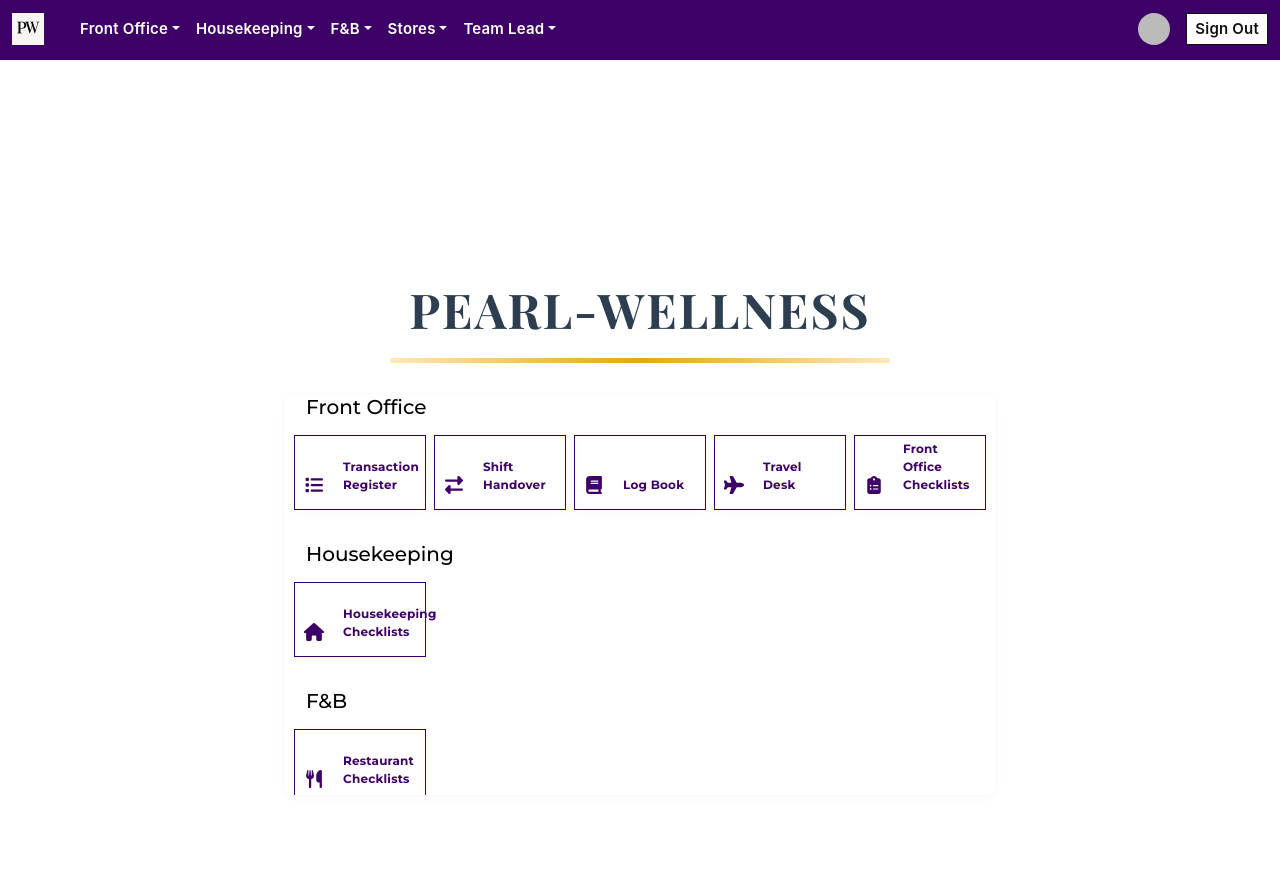
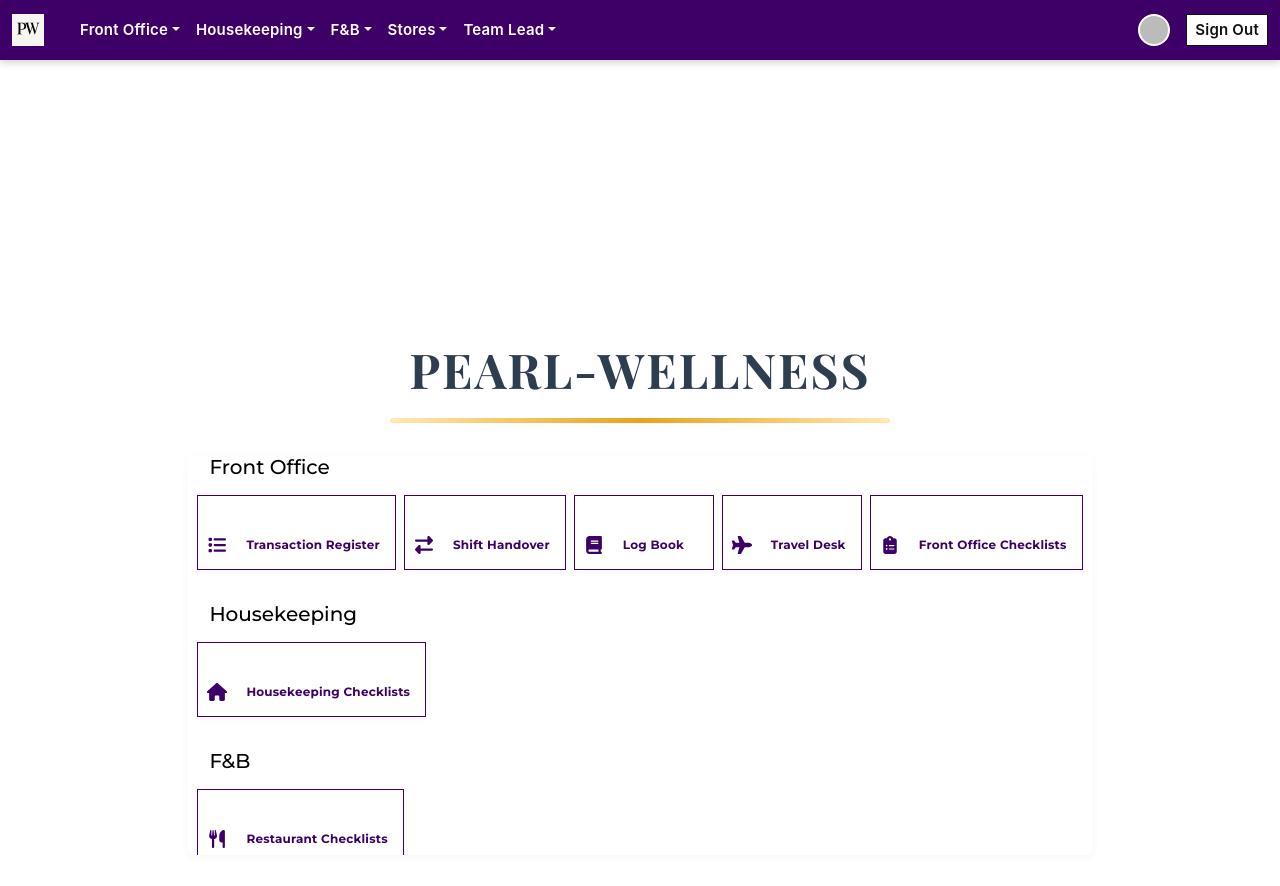
Before and after one commit to siddhantgode/pw_fms, a React (Create React App) app: page / in a window 1280 px wide. Shown: the top 886 px of the page. Built offline with nearby package versions, Linux system fonts and the light colour scheme; no server answers; sample sign-in values are in the browser's storage.

Commit message:
ui enhancements for the home page

```diff
--- a/src/App.css
+++ b/src/App.css
@@ -5,6 +5,7 @@
   text-align: center;
   background-color: #ffffff;
   font-family: 'Montserrat', sans-serif;
+  padding-top: 60px; /* Add space for fixed navbar */
 }
 
 .app-title {
@@ -30,13 +31,14 @@
 
   .welcome-title {
     font-size: 1.8rem;
-    margin-top: 60px;
+    margin-top: 70px;
   }
 
   .App {
     overflow-x: hidden;
     width: 100vw;
     max-width: 100%;
+    padding-top: 60px; /* Add space for fixed navbar */
   }
 }
 
--- a/src/auth/Login.js
+++ b/src/auth/Login.js
@@ -67,7 +67,7 @@ const Login = ({ user, setUser }) => {
                   <div key={section} className="mb-4 text-start">
                     <h5 className="section-header mb-3 px-3">{section}</h5>
                     <div className="container-fluid px-1">
-                      <div className="row g-2">
+                      <div className="row g-2 flex-wrap">
                         {sectionTiles.map(({ label, icon, path }) => (
                           <div key={path} className="col-6 col-md-auto menu-tile-col mb-2">
                             <div
--- a/src/auth/MenuTiles.css
+++ b/src/auth/MenuTiles.css
@@ -38,9 +38,15 @@
 /* Desktop styles */
 @media (min-width: 768px) {
   .menu-tile-col {
-    width: 140px !important;
-    flex: 0 0 140px !important;
-    max-width: 140px !important;
+    min-width: 140px !important;
+    max-width: fit-content !important;
+    flex: 0 0 auto !important;
+  }
+
+  .menu-tile {
+    width: auto !important;
+    white-space: nowrap;
+    min-width: 140px !important;
   }
 }
 
--- a/src/staff/userManagement/UserManagement.js
+++ b/src/staff/userManagement/UserManagement.js
@@ -36,7 +36,7 @@ const UserManagement = () => {
         <h1 className="mb-0">User Management</h1>
 
         {/* Category navigation - now right-aligned in the same row as the title */}
-        <div className="d-flex gap-2">
+        <div className="d-flex gap-2 flex-wrap">
           {categories.map(({ label, icon }) => (
             <div
               key={label}
@@ -44,7 +44,8 @@ const UserManagement = () => {
               onClick={() => setActiveCategory(label)}
               style={{
                 height: 75,
-                width: 140,
+                minWidth: 140,
+                width: 'auto',
                 border: activeCategory === label ? '2px solid #3d0066' : '1px solid #3d0066',
                 background: activeCategory === label ? '#3d0066' : '#fff',
                 color: activeCategory === label ? '#fff' : '#3d0066',
--- a/src/ui/Navbar.css
+++ b/src/ui/Navbar.css
@@ -38,7 +38,15 @@
 /* Pearl-Wellness custom purple navbar */
 .pw-navbar {
   background: #3d0066 !important;
-  border-bottom: 2px solid #3d0066 !important;
+  border-bottom: none !important;
+  position: fixed !important;
+  top: 0 !important;
+  right: 0 !important;
+  left: 0 !important;
+  width: 100% !important;
+  height: 60px !important;
+  z-index: 1050 !important;
+  box-shadow: 0 2px 8px rgba(0,0,0,0.2);
 }
 .pw-navbar .navbar-brand,
 .pw-navbar .navbar-nav .nav-link,
@@ -76,6 +84,13 @@
   padding: 0.25rem 0.4rem !important;
 }
 
+/* User profile image styling */
+.pw-navbar img.rounded-circle {
+  border: 2px solid white !important;
+  background-color: white;
+  display: block;
+}
+
 .navbar-toggler:focus {
   box-shadow: 0 0 0 0.15rem rgba(255, 255, 255, 0.3) !important;
 }
@@ -94,6 +109,11 @@
     width: 100% !important;
     left: 0;
     right: 0;
+  }
+
+  /* Ensure silver strip appears correctly on mobile */
+  .pw-navbar::after {
+    height: 4px;
   }
 
   .pw-navbar .container {
--- a/src/ui/Navbar.js
+++ b/src/ui/Navbar.js
@@ -62,16 +62,17 @@ function AppNavbar({ user, setUser }) {
           <Nav className="ms-auto align-items-center">
             {user && (
               <>
-                <span className="me-2">
+                <div className="d-flex align-items-center me-2">
                   <Image
                     src={user.photoURL || 'https://via.placeholder.com/30'}
                     alt="User profile"
                     roundedCircle
                     width={32}
                     height={32}
+                    style={{ border: '2px solid white' }}
                     onError={e => { e.target.src = 'https://via.placeholder.com/30'; }}
                   />
-                </span>
+                </div>
                 <Button
                   variant="outline-secondary"
                   size="sm"
```
Also changed, not shown: 1 other file (tests, documents, lock files or other folders).
